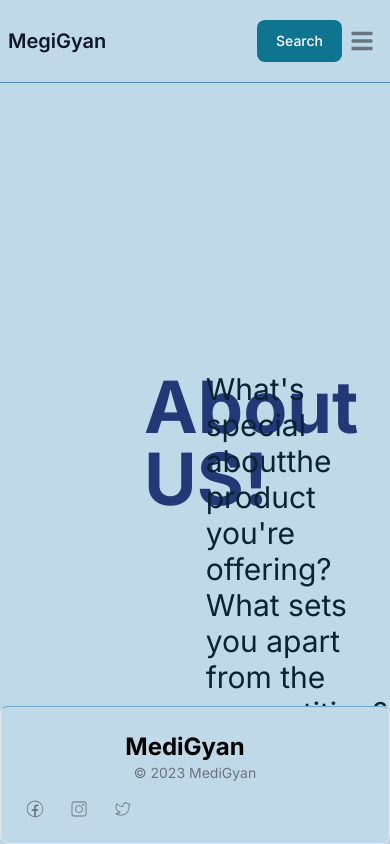
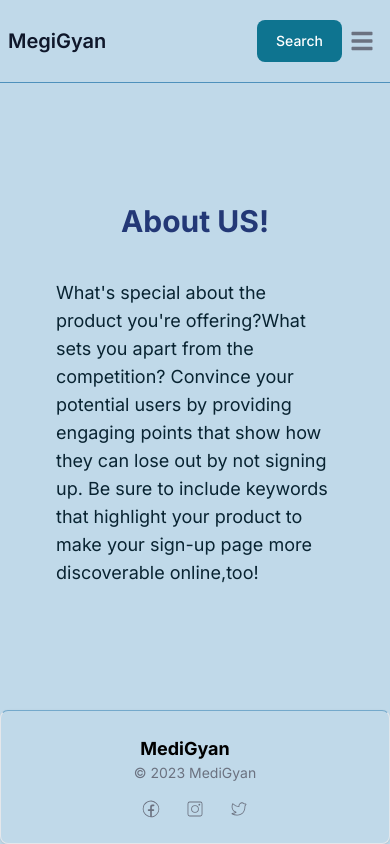
Before and after one commit to Yash-Solanki6803/Medigyan-PR-2, a Next.js app: page /about in a window 390 px wide. Built offline with nearby package versions, Linux system fonts and the light colour scheme.

Commit message:
Final responsiveness

```diff
--- a/app/about/page.jsx
+++ b/app/about/page.jsx
@@ -2,37 +2,37 @@ import { List } from "flowbite-react";
 
 export default function About() {
   return (
-    <main className="flex flex-col justify-between h-full bg-brand-100 p-36 overflow-y-scroll no-scrollbar">
-      <div className="flex h-full py-36">
-        <div className="flex flex-col w-1/2 pr-28">
-          <h1 className="text-7xl font-bold text-left text-blue-900">
+    <main className="flex flex-col justify-between h-full bg-brand-100 lg:p-36 md:p-24 p-14 overflow-y-scroll no-scrollbar">
+      <div className="flex h-full md:flex-row flex-col items-center my-16 ">
+        <div className="lg:w-1/2 md:pr-28 mb-10">
+          <h1 className="lg:text-7xl md:text-5xl text-3xl font-bold text-blue-900">
             About US!
           </h1>
         </div>
-        <div className="flex flex-col items-center justify-start w-1/2 px-12">
-          <p className="text-brand-900 text-3xl flex flex-col gap-5">
-            What's special aboutthe product you're offering?What sets you apart
+        <div className="flex flex-col items-center justify-start md:w-1/2 w-full md:px-12 px-0">
+          <p className="text-brand-900 lg:text-3xl md:text-xl text-lg flex flex-col gap-5">
+            What's special about the product you're offering?What sets you apart
             from the competition? Convince your potential users by providing
-            engaging points that showhowthey can lose out by not signing up. Be
-            sure to include keywords that highlight your productto make your
+            engaging points that show how they can lose out by not signing up.
+            Be sure to include keywords that highlight your product to make your
             sign-up page more discoverable online,too!
           </p>
         </div>
       </div>
-      <div className="flex h-full py-36">
-        <div className="flex flex-col w-1/2 pr-28 h-full">
-          <h1 className="text-7xl font-bold text-left text-blue-900">
+      <div className="flex h-full my-16 md:flex-row flex-col items-center">
+        <div className="flex flex-col lg:w-1/2 md:pr-28 h-full mb-10">
+          <h1 className="lg:text-7xl md:text-5xl text-3xl font-bold text-left text-blue-900">
             Want to know more about your medicine?
           </h1>
-          <div className="text-3xl mt-10 text-brand-900 flex flex-col gap-2">
+          <div className="lg:text-3xl md:text-xl text-lg mt-10 text-brand-900 flex flex-col gap-2">
             <p>Search the ingredient.</p>
             <p>Not sure about the ingredient?</p>
 
             <p>Scan the prescription!</p>
           </div>
         </div>
-        <div className="flex flex-col items-center justify-center w-1/2 h-fit bg-blue-900 p-12">
-          <List className="text-white text-3xl flex flex-col gap-5">
+        <div className="flex flex-col items-center justify-center md:w-1/2 h-full bg-blue-900 p-12">
+          <List className="text-white lg:text-3xl text-xl flex flex-col gap-5">
             <List.Item>Get informed about what you are consuming</List.Item>
             <List.Item>Scan or search your medicine</List.Item>
             <List.Item>Know the side effects</List.Item>
--- a/app/faq/page.jsx
+++ b/app/faq/page.jsx
@@ -64,7 +64,7 @@ export default function Faq() {
     <Carousel>
       {quotes.map((quote, index) => {
         return (
-          <div className="flex w-full h-full p-36 justify-center">
+          <div className="flex w-full h-full lg:p-36 md:p-28 p-16 justify-center">
             <UserQuote {...quote} key={index} />;
           </div>
         );
--- a/app/page.jsx
+++ b/app/page.jsx
@@ -4,7 +4,7 @@ export default function Home() {
   return (
     <main className="flex h-full flex-col items-center justify-around p-24 bg-medicine-background bg-cover">
       <div className="flex flex-col items-center">
-        <h1 className="text-8xl font-bold text-center text-brand-900 drop-shadow-[0_10px_4px_rgba(0,0,0,0.25)]">
+        <h1 className="lg:text-8xl md:text-6xl text-4xl font-bold text-center text-brand-900 drop-shadow-[0_10px_4px_rgba(0,0,0,0.25)]">
           MediGyan
         </h1>
         <p className="text-xl text-center text-gray-700 mt-10">
--- a/components/CustomFooter.jsx
+++ b/components/CustomFooter.jsx
@@ -8,12 +8,12 @@ export default function CustomFooter() {
     <Footer className="bg-transparent border border-t-brand-300" container>
       <div className="w-full text-center ">
         <div className="w-full justify-between sm:flex sm:items-center sm:justify-between">
-          <a href="#" className="text-2xl font-bold mr-5">
+          <a href="#" className="text-lg lg:text-2xl font-bold mr-5">
             MediGyan
           </a>
           <div className="w-full sm:flex sm:items-center sm:justify-between">
-            <Footer.Copyright href="#" by="MediGyan" year={2023} />
-            <div className="mt-4 flex space-x-6 sm:mt-0 sm:justify-center">
+            <Footer.Copyright href="/" by="MediGyan" year={2023} />
+            <div className="w-full mt-4 flex space-x-6 sm:mt-0 justify-center lg:justify-end ">
               <Footer.Icon href="#" icon={CiFacebook} />
               <Footer.Icon href="#" icon={CiInstagram} />
               <Footer.Icon href="#" icon={CiTwitter} />
--- a/components/CustomNavbar.jsx
+++ b/components/CustomNavbar.jsx
@@ -24,7 +24,9 @@ export default function CustomNavbar() {
       <Navbar.Collapse>
         <Navbar.Link href="/">Home</Navbar.Link>
         <Navbar.Link href="/about">About</Navbar.Link>
-        <Navbar.Link href="/faq">FAQs</Navbar.Link>
+        <Navbar.Link className="border-none" href="/faq">
+          FAQs
+        </Navbar.Link>
       </Navbar.Collapse>
     </Navbar>
   );
--- a/components/UserQuote.jsx
+++ b/components/UserQuote.jsx
@@ -5,9 +5,9 @@ import { Avatar, Blockquote } from "flowbite-react";
 export default function UserQuote({ name, title, quote, imgsrc }) {
   return (
     <div className=" h-full flex w-full bg-brand-900 rounded-lg relative">
-      <figure className="mx-auto text-center flex flex-col justify-around  p-5 pt-10">
+      <figure className="mx-auto text-center flex flex-col justify-around  lg:p-5 p-2 pt-10">
         <svg
-          className=" mb-3 h-14 w-14 text-yellow-200  absolute -top-5 -left-1 "
+          className=" mb-3 lg:h-14 lg:w-14 h-8 w-8 text-yellow-200  absolute -top-5 -left-1 "
           aria-hidden="true"
           xmlns="http://www.w3.org/2000/svg"
           fill="currentColor"
@@ -16,12 +16,12 @@ export default function UserQuote({ name, title, quote, imgsrc }) {
           <path d="M6 0H2a2 2 0 0 0-2 2v4a2 2 0 0 0 2 2h4v1a3 3 0 0 1-3 3H2a1 1 0 0 0 0 2h1a5.006 5.006 0 0 0 5-5V2a2 2 0 0 0-2-2Zm10 0h-4a2 2 0 0 0-2 2v4a2 2 0 0 0 2 2h4v1a3 3 0 0 1-3 3h-1a1 1 0 0 0 0 2h1a5.006 5.006 0 0 0 5-5V2a2 2 0 0 0-2-2Z" />
         </svg>
         <Blockquote>
-          <p className="text-2xl font-medium italic text-white">
+          <p className="lg:text-2xl md:text-lg text-base font-medium italic text-white">
             {quote ||
               "Lorem ipsum dolor sit amet consectetur adipisicing elit. Quisquam, voluptatibus. Lorem ipsum dolor sit amet consectetur adipisicing elit. Quisquam, voluptatibus."}
           </p>
         </Blockquote>
-        <figcaption className="mt-6 flex items-center justify-center space-x-3">
+        <figcaption className="mt-6 flex  items-center justify-center space-x-3">
           <Avatar
             rounded
             size="xs"
@@ -29,10 +29,10 @@ export default function UserQuote({ name, title, quote, imgsrc }) {
             alt="profile picture"
           />
           <div className="flex items-center justify-center divide-x-2 divide-gray-500 dark:divide-gray-700">
-            <cite className="pr-3 font-medium text-white">
+            <cite className="pr-3 font-medium text-xs text-white">
               {name || "John Doe"}
             </cite>
-            <cite className="pl-3 text-sm text-gray-400">
+            <cite className="pl-3 text-xs text-gray-400">
               {title || "CEO at Company"}
             </cite>
           </div>
```
